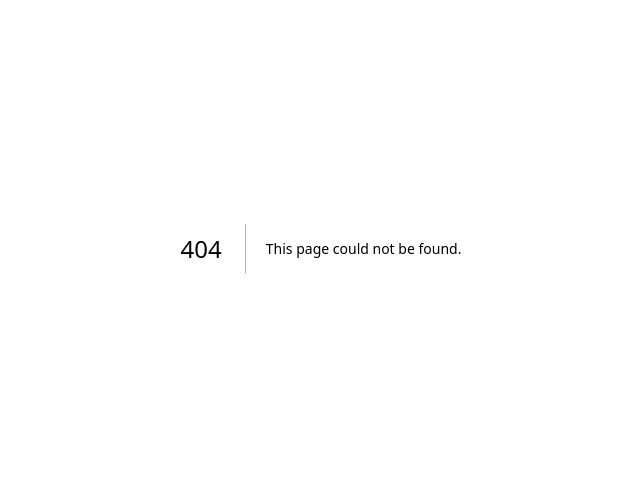
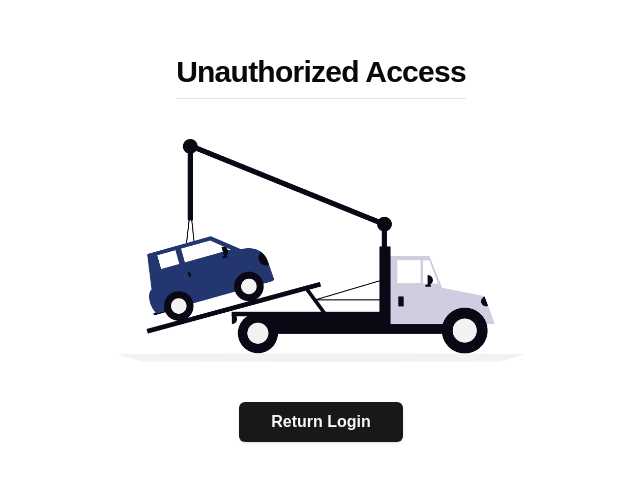
Before and after one commit to Soocyang/satu-cover-demo, a Next.js app: page /unauthorized in a window 1280 px wide. Before the commit this address had no page. Shown: the part 152-634 px from the top of the page, without its empty margins (319-959 px from the left). Built offline with nearby package versions, Linux system fonts and the light colour scheme.

Commit message:
feat: add unauthorized access page with redirects

```diff
--- a/src/app/page.tsx
+++ b/src/app/page.tsx
@@ -17,7 +17,9 @@ export default function HomePage() {
         <form
           action={async () => {
             'use server';
-            await signOut();
+            await signOut({
+              redirectTo: '/login',
+            });
           }}
         >
           <button
--- /dev/null
+++ b/src/app/unauthorized/page.tsx
@@ -0,0 +1,26 @@
+import { Button } from '@/components/ui/button';
+import Image from 'next/image';
+import Link from 'next/link';
+
+export default function Unauthorized() {
+  return (
+    <div className="h-screen w-screen grid place-items-center">
+      <div className="flex flex-col gap-10 items-center">
+        <h2 className="mt-10 scroll-m-20 border-b pb-2 text-3xl font-semibold tracking-tight transition-colors first:mt-0">
+          Unauthorized Access
+        </h2>
+
+        <Image
+          src="/images/unauthorized.png"
+          width={410}
+          height={223}
+          alt="Car towing picture"
+        />
+
+        <Button size={'lg'} className="font-semibold text-md" asChild>
+          <Link href="/login">Return Login</Link>
+        </Button>
+      </div>
+    </div>
+  );
+}
--- a/src/middleware.ts
+++ b/src/middleware.ts
@@ -1,8 +1,10 @@
 import { auth } from '@/auth';
 
+const publicPaths = ['/login', '/unauthorized'];
+
 export default auth((req) => {
-  if (!req.auth && req.nextUrl.pathname !== '/login') {
-    const newUrl = new URL('/login', req.nextUrl.origin);
+  if (!req.auth && !publicPaths.includes(req.nextUrl.pathname)) {
+    const newUrl = new URL('/unauthorized', req.nextUrl.origin);
     return Response.redirect(newUrl);
   }
 });
```
